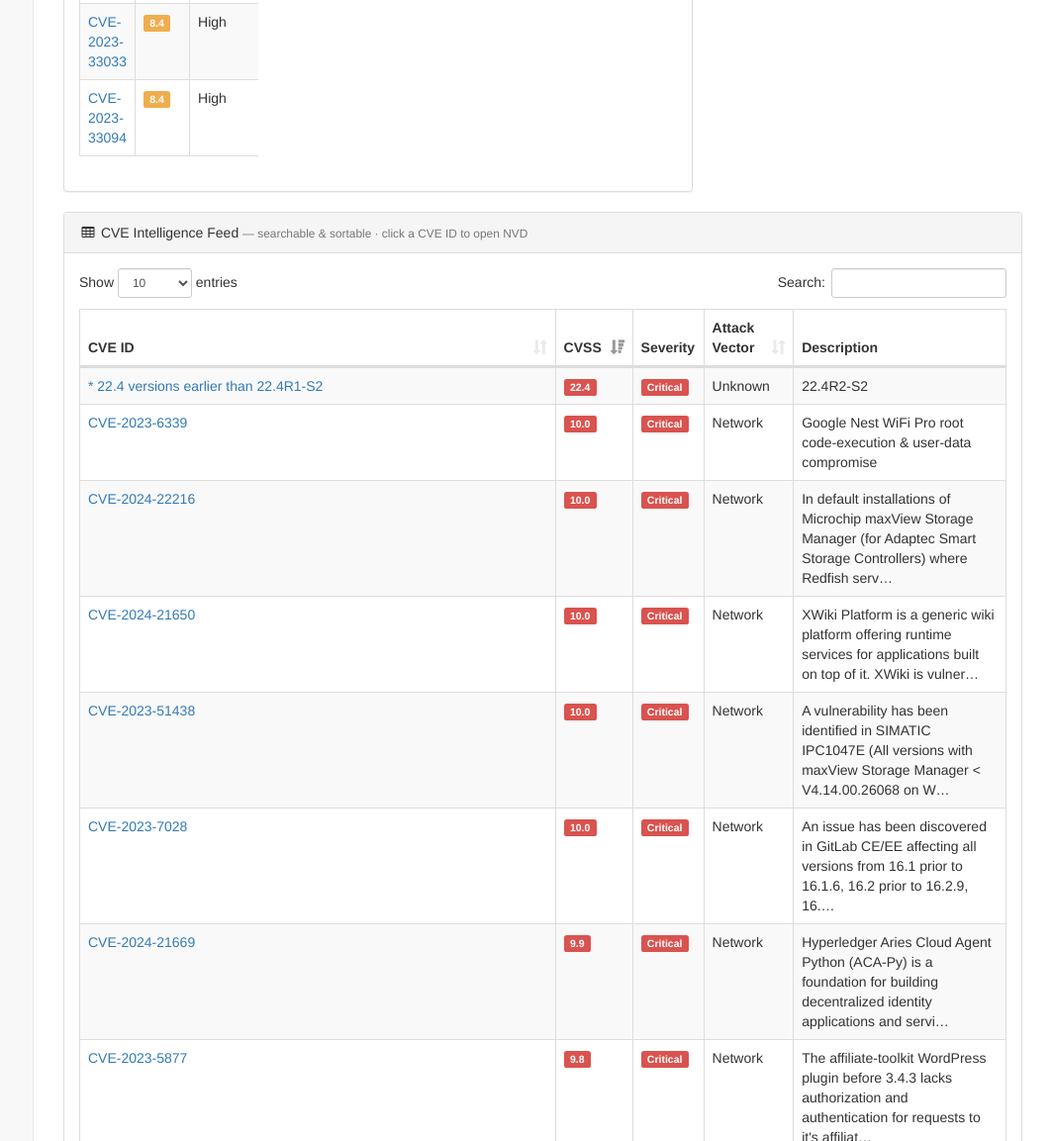
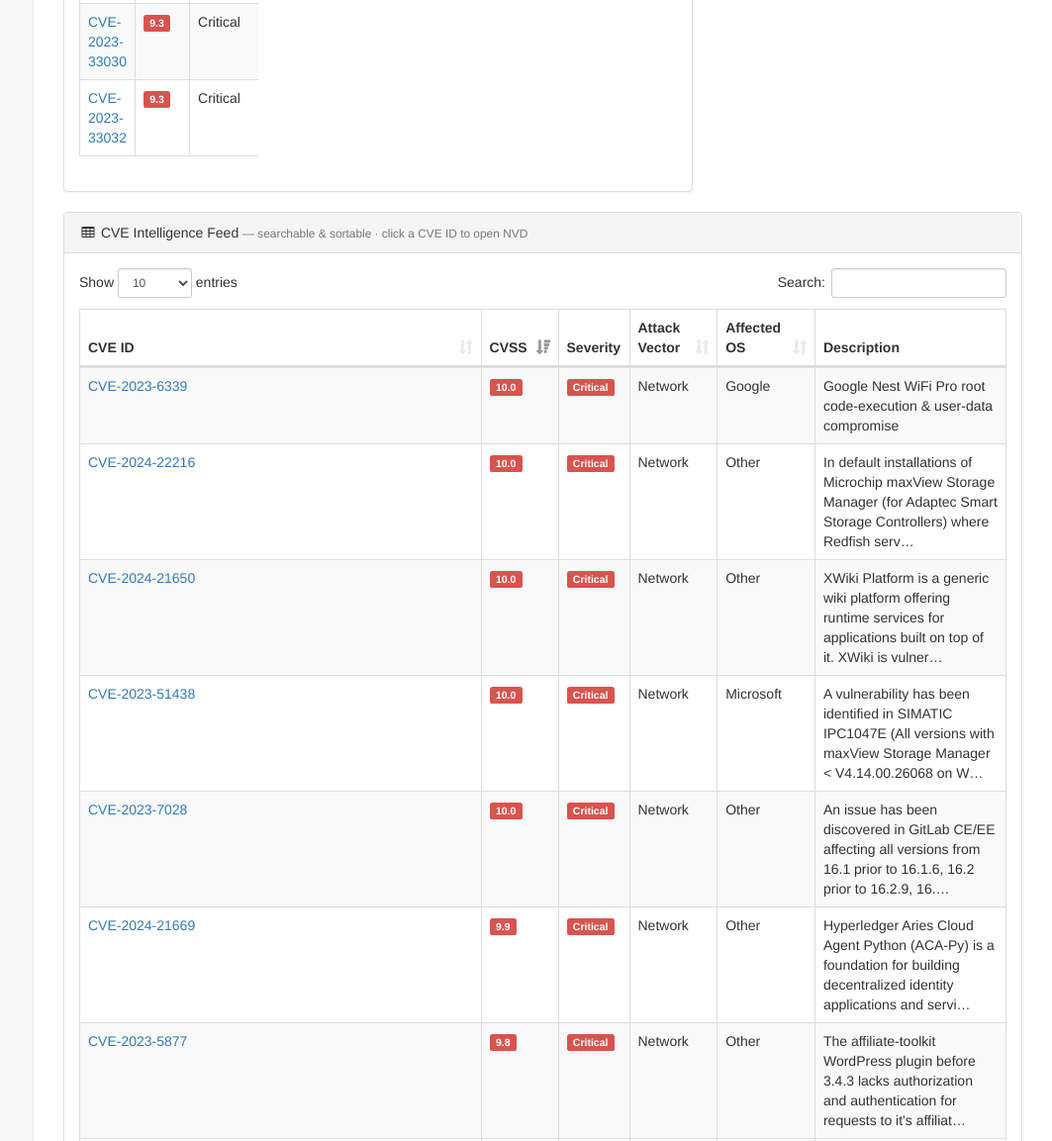
Before and after one commit to hiddencache/cvedashboard, a website: page pages/index.html in a window 1280 px wide. Shown: the part 1315-2468 px from the top of the page at 99% size, without its empty margins (217-1280 px from the left). Drawn offline with Linux system fonts and the light colour scheme.

Commit message:
updated to show affected OSs

```diff
--- a/js/cve-data.js
+++ b/js/cve-data.js
@@ -30,6 +30,18 @@
     function cveYear(cveId) {
         var m = /CVE-(\d{4})-/.exec(cveId);
         return m ? m[1] : null;
+    }
+
+    /** Map a raw Affected OS string to one of four buckets */
+    function getOS(osStr, desc) {
+        var fields = [osStr || '', desc || ''];
+        for (var i = 0; i < fields.length; i++) {
+            var s = fields[i].toLowerCase();
+            if (/microsoft|windows/.test(s))                                    return 'Microsoft';
+            if (/apple|iphone|ipad|\bios\b|macos|mac os|tvos|watchos/.test(s)) return 'Apple';
+            if (/google|android|chrome|pixel/.test(s))                          return 'Google';
+        }
+        return 'Other';
     }
 
     /* ---------------------------------------------------------- *
@@ -76,12 +88,19 @@
         url: '../data/cve_data.csv',
         dataType: 'text',
         success: function (csvText) {
-            var data = parseCSV(csvText);
+            var data = parseCSV(csvText).filter(function (row) {
+                /* Omit orphaned CSV lines whose first field contains a version-range
+                   fragment like "  *  22.4 versions earlier than 22.4R1-S2".
+                   These lines have no real CVE ID — the fragment lands in the CVE ID
+                   column because the CSV parser splits on commas in the version string. */
+                return !/versions?\s+earlier\s+than/i.test(row['CVE ID']);
+            });
 
             /* ---- aggregate statistics ---- */
             var total = data.length;
             var sev = { Critical: 0, High: 0, Medium: 0, Low: 0, Unknown: 0 };
             var av  = { Network: 0, Local: 0, Adjacent: 0, Physical: 0, Unknown: 0 };
+            var os  = { Microsoft: 0, Apple: 0, Google: 0, Other: 0 };
             var years = {};
 
             data.forEach(function (row) {
@@ -90,6 +109,9 @@
 
                 var v = getAttackVector(row['Attack Vector']);
                 av[v] = (av[v] || 0) + 1;
+
+                var o = getOS(row['Affected OS'], row['Description']);
+                os[o] = (os[o] || 0) + 1;
 
                 var y = cveYear(row['CVE ID']);
                 if (y) years[y] = (years[y] || 0) + 1;
@@ -114,19 +136,19 @@
                 resize: true
             });
 
-            /* ---- bar chart: attack vector distribution ---- */
+            /* ---- bar chart: affected OS distribution ---- */
             Morris.Bar({
                 element: 'morris-bar-chart',
                 data: [
-                    { y: 'Network',  count: av.Network  },
-                    { y: 'Local',    count: av.Local    },
-                    { y: 'Adjacent', count: av.Adjacent },
-                    { y: 'Physical', count: av.Physical }
+                    { y: 'Microsoft', count: os.Microsoft },
+                    { y: 'Apple',     count: os.Apple     },
+                    { y: 'Google',    count: os.Google    },
+                    { y: 'Other',     count: os.Other     }
                 ],
                 xkey: 'y',
                 ykeys: ['count'],
                 labels: ['CVEs'],
-                barColors: ['#1a7abf'],
+                barColors: ['#00a8e0', '#555555', '#34a853', '#f0ad4e'],
                 hideHover: 'auto',
                 resize: true
             });
@@ -141,6 +163,19 @@
                     { label: 'Low (0.1–3.9)',       value: sev.Low      }
                 ],
                 colors: ['#d9534f', '#f0ad4e', '#5bc0de', '#5cb85c'],
+                resize: true
+            });
+
+            /* ---- donut chart: attack vector distribution ---- */
+            Morris.Donut({
+                element: 'morris-os-chart',
+                data: [
+                    { label: 'Network',  value: av.Network  },
+                    { label: 'Local',    value: av.Local    },
+                    { label: 'Adjacent', value: av.Adjacent },
+                    { label: 'Physical', value: av.Physical }
+                ],
+                colors: ['#1a7abf', '#5cb85c', '#f0ad4e', '#d9534f'],
                 resize: true
             });
 
@@ -159,6 +194,7 @@
                         '<td><span class="label label-' + sevClass(s) + '">' +
                             (isNaN(score) ? 'N/A' : score.toFixed(1)) + '</span></td>' +
                         '<td>' + s + '</td>' +
+                        '<td>' + getOS(row['Affected OS'], row['Description']) + '</td>' +
                         '</tr>';
                 }).join('')
             );
@@ -176,6 +212,7 @@
                         isNaN(score) ? 0 : score,
                         '<span class="label label-' + sevClass(s) + '">' + s + '</span>',
                         getAttackVector(row['Attack Vector']),
+                        getOS(row['Affected OS'], row['Description']),
                         desc
                     ];
                 }),
@@ -193,11 +230,12 @@
                     },
                     { title: 'Severity' },
                     { title: 'Attack Vector' },
+                    { title: 'Affected OS' },
                     { title: 'Description' }
                 ],
                 pageLength: 10,
                 order: [[1, 'desc']],
-                columnDefs: [{ orderable: false, targets: [2, 4] }]
+                columnDefs: [{ orderable: false, targets: [2, 5] }]
             });
         },
 
--- a/pages/index.html
+++ b/pages/index.html
@@ -380,7 +380,7 @@
                             <!-- /.panel -->
                             <div class="panel panel-default">
                                 <div class="panel-heading">
-                                    <i class="fa fa-bar-chart-o fa-fw"></i> CVE Attack Vector Distribution
+                                    <i class="fa fa-bar-chart-o fa-fw"></i> CVE Affected OS Distribution
                                     <div class="pull-right">
                                         <div class="btn-group">
                                             <button type="button" class="btn btn-default btn-xs dropdown-toggle" data-toggle="dropdown">
@@ -412,6 +412,7 @@
                                                             <th>CVE ID</th>
                                                             <th>CVSS</th>
                                                             <th>Severity</th>
+                                                            <th>Affected OS</th>
                                                         </tr>
                                                     </thead>
                                                     <tbody>
@@ -446,6 +447,16 @@
                                 <!-- /.panel-body -->
                             </div>
                             <!-- /.panel -->
+                            <div class="panel panel-default">
+                                <div class="panel-heading">
+                                    <i class="fa fa-exchange fa-fw"></i> CVE Attack Vector Distribution
+                                </div>
+                                <div class="panel-body">
+                                    <div id="morris-os-chart"></div>
+                                </div>
+                                <!-- /.panel-body -->
+                            </div>
+                            <!-- /.panel -->
                         </div>
                         <!-- /.col-lg-4 -->
                     </div>
@@ -468,6 +479,7 @@
                                                     <th>CVSS</th>
                                                     <th>Severity</th>
                                                     <th>Attack Vector</th>
+                                                    <th>Affected OS</th>
                                                     <th>Description</th>
                                                 </tr>
                                             </thead>
```
Also changed, not shown: README.md.
